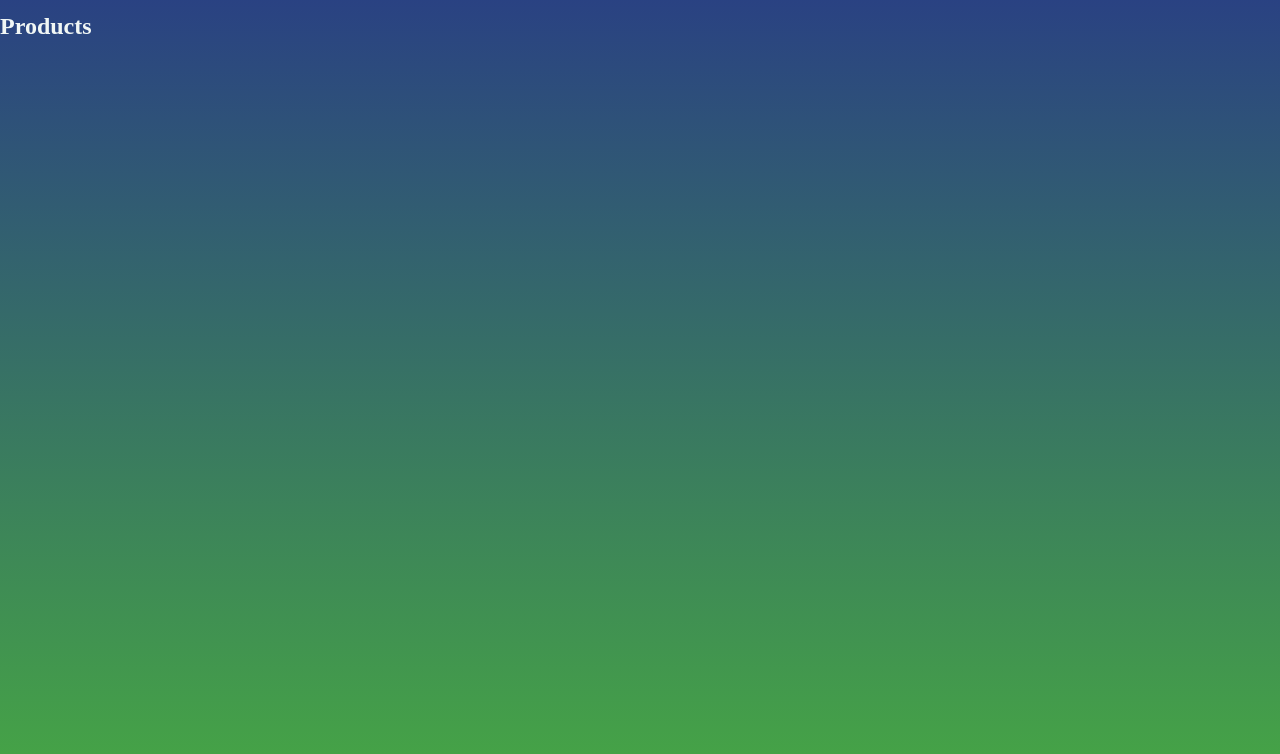
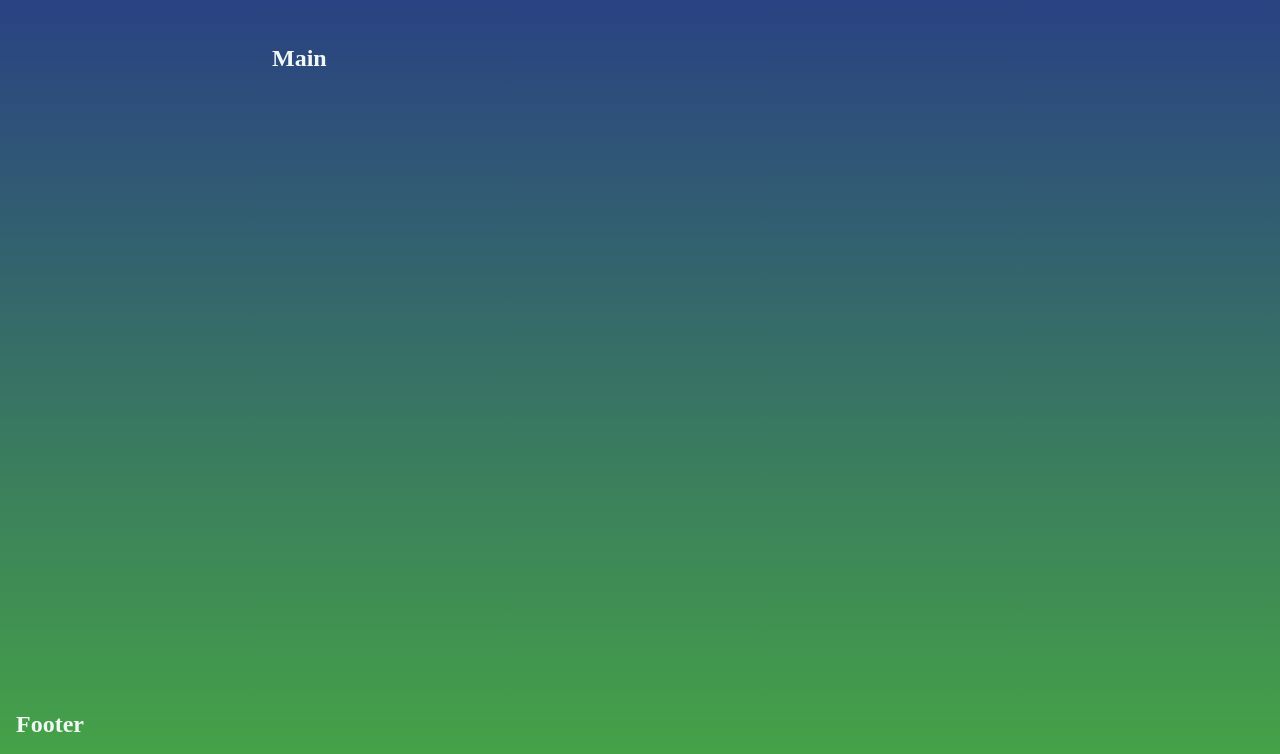
Before and after one commit to ShkvarlaLidiia/BIG_projekt, a website built with Vite: page client/index.html in a window 1280 px wide. Shown: the part 46-800 px from the top of the page. Built offline with nearby package versions, Linux system fonts and the light colour scheme; a web font is replaced by a local one.

Commit message:
HomeWork

```diff
--- a/client/components/Header/Header.js
+++ b/client/components/Header/Header.js
@@ -1,7 +1,7 @@
 import { Component } from "../../core/Component";
 
 export class Header extends Component {
-  constructor(options) {
-    super(options);
-  }
+    constructor(options) {
+        super(options);
+    }
 }
--- a/client/core/Component.js
+++ b/client/core/Component.js
@@ -21,11 +21,11 @@
             const value = this.events[key];
             element.addEventListener(key, value);
         }
+
         for (const key in this.attrs) {
             const value = this.attrs[key];
             element.setAttribute(key, value);
         }
-
 
         return element;
       }
--- a/client/main.js
+++ b/client/main.js
@@ -1,5 +1,5 @@
 import { Header } from "./components/Header/Header";
-import { Navigation } from "./components/Navigation/Navigation";
+// import { Navigation } from "./components/Navigation/Navigation";
 import { Main } from "./components/Main/Main";
 import { Footer } from "./components/Footer";
 
@@ -9,28 +9,37 @@
 import "./public/styles/style.css";
 import { Component } from "./core/Component";
 
+// let isLoading = true;
+// const products = [];
 const header = new Header({
     tagName : "header",
     className : "header",
     children : '<h2>Logo</h2>',
     }).toHTML();
 
-const nav = new Navigation({
-    tagName : "nav",
-    className : "nav",
-    events : (e) => getData("http://127.0.0.1:5000/products"),
-    }).toHTML();
+// const data = getData("http://127.0.0.1:3333/products", products);
+
+// const nav = new Navigation({
+//     tagName : "nav",
+//     className : "nav",
+//     events : (e) => getData("http://127.0.0.1:5000/products"),
+//     }).toHTML();
 
 const main = new Main({
     tagName : "main",
     className : "main",
-    children : '<h2>Products</h2>',
-    events : (e) => getData("http://127.0.0.1:5000/products"),
+    children : '<h2>Main</h2>',
+
+    // children: isLoading ? "..." : products,
+    // children : '<h2>Products</h2>',
+    // events : (e) => getData("http://127.0.0.1:5000/products"),
     }).toHTML();
 
 const footer = new Footer({
     tagName : "footer",
     className : "footer",
+    children : '<h2>Footer</h2>',
+
     }).toHTML();
 
 render("#app", [header, main, footer]);
--- a/client/public/styles/style.css
+++ b/client/public/styles/style.css
@@ -17,3 +17,19 @@
     justify-content: space-between;
     padding: var(--padding-m);
 }
+
+.footer {
+    display: flex;
+    justify-content: space-between;
+    padding: var(--padding-m);
+    position: fixed;
+    bottom: 0;
+    left: 0;
+    right: 0;
+}
+
+.main {
+    margin: auto;
+    max-width: 800px;
+    padding: var(--padding-l);
+  }
```
Also changed, not shown: 1 other file.
